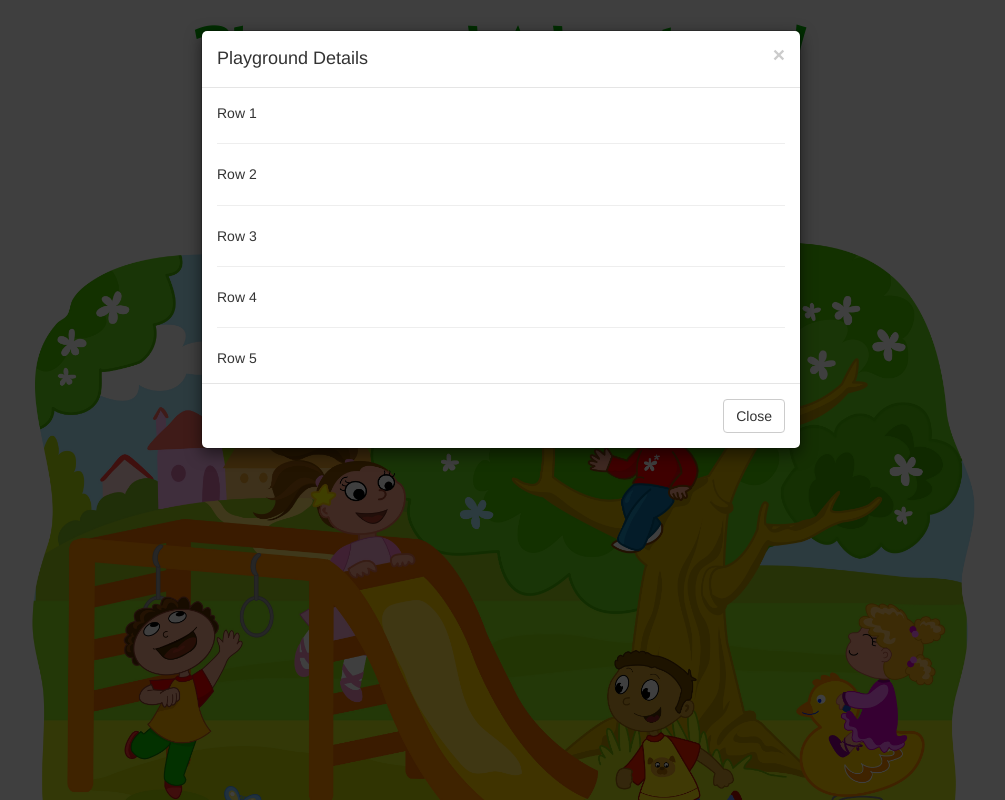
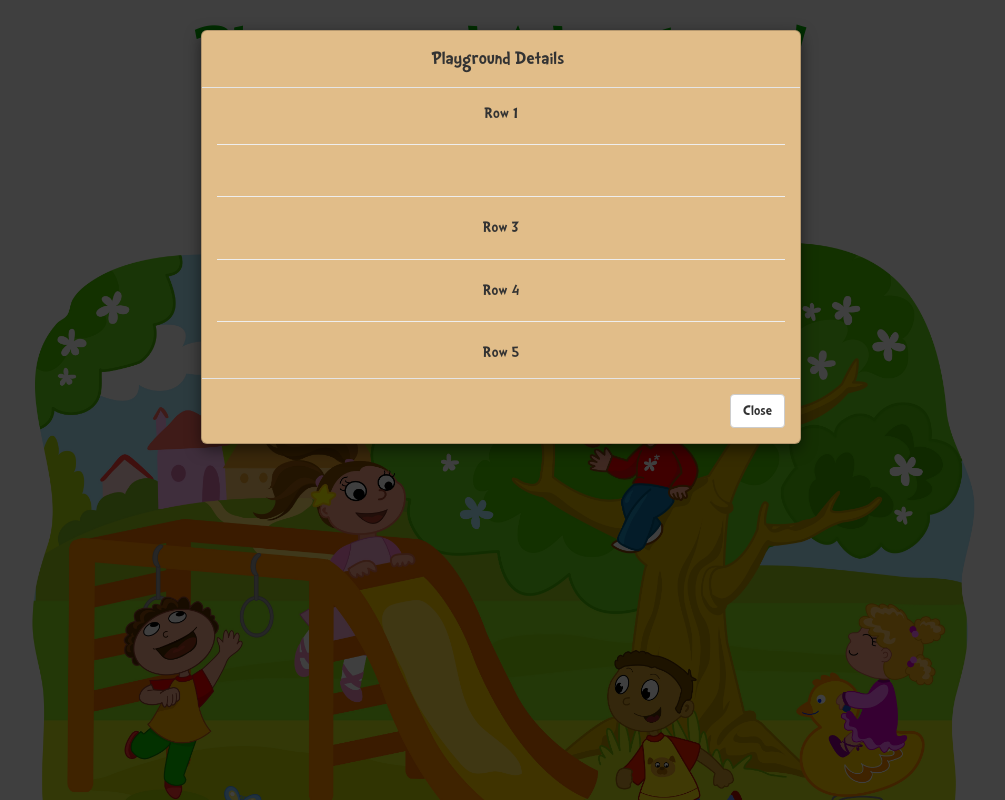
Before and after one commit to mgallagher06/GWCB_project-1, a PHP site: page / in a window 1280 px wide, after a click on "Details". Shown: the whole page, without its empty margins (139-1144 px from the left). Run offline with PHP 8.4, Linux system fonts and the light colour scheme; some libraries are stand-ins or nearby versions.

Commit message:
css/cleaning code

```diff
--- a/assets/css/style.css
+++ b/assets/css/style.css
@@ -50,3 +50,21 @@ img {
 #gMap {
 	height: 800px;
 }
+
+#weatherIcon {
+	width: 100px;
+}
+
+#detailModal {
+	text-align: center;
+	font-family: Doctor_Soot_Bold;
+	font-size: 15px;
+}
+
+.modal-content {
+	background: rgb(225, 189, 137);
+}
+
+#temp {
+	margin-top: 10px;
+}
--- a/assets/js/app.js
+++ b/assets/js/app.js
@@ -1,6 +1,6 @@
+
 function initMap(){
 	//make sure map callback fires
-	console.log('initMap');
 	//grab playground data from fb
 	firebase.database().ref('playgrounds/').on("value", function(snapshot) {
 	var locations = snapshot.val();
@@ -91,24 +91,37 @@ function initMap(){
 			          url: queryURL,
 			          method: "GET"
 			        }).done(function(response) {
-
-				    	console.log(response);
-
 				      // Storing the temp data and round the decimal points out and up
 				      var temp = Math.ceil(response.main.temp);
-				      var theTemp = $("<h2>").html("Temp: " + temp + "&#8457;");
+				      var theTemp = $("<h2>").html(temp + "&#8457;");
 
 				      $("#temp").html(theTemp);
 
-				      console.log(temp);
-
-				      //image for
+				      //image for weather icon
 				      var image = "http://openweathermap.org/img/w/" + response.weather[0].icon + ".png";
 				      var addImage = $("<img>").attr("src", image);
+				      var idImage = addImage.attr("id", "weatherIcon")
+					  $('#weatherIcon').html(idImage);
 
-				      $('#weatherIcon').html(addImage);
 
-      });
+      				});
+
+			        // beta is not working for UV index maybe someone else can fix this in the morning?
+
+       				// var date = new Date();
+					// var iso = date.toISOString();
+					// var newLat = Math.ceil(theLat);
+					// var newLon = Math.ceil(theLon);
+					// console.log(iso);
+
+					// var queryURL = "http://api.openweathermap.org/v3/uvi/" + newLat + "," + newLon + "/" + iso + ".json?appid=947f5787036d4b030aeef7beb74b6049"
+					// console.log(queryURL);
+					// $.ajax({
+			  //         url: queryURL,
+			  //         method: "GET"
+			  //       }).done(function(response) {
+			  //       	console.log(response);
+			  //       });
 
 
 			});
--- a/index.html
+++ b/index.html
@@ -22,10 +22,10 @@
         <div class="modal-body">
           <div id="name">Row 1</div>
           <hr>
-           <div id="weather">Row 2
+           <div id="weather">
             <div class="row">
-             <div class="col-md-4" id="weatherIcon"></div>
-             <div class="col-md-4" id="temp"></div>
+             <div class="col-xs-6" id="temp"></div>
+             <div class="col-xs-6" id="weatherIcon"></div>
             </div>
            </div>
            <hr>
```
